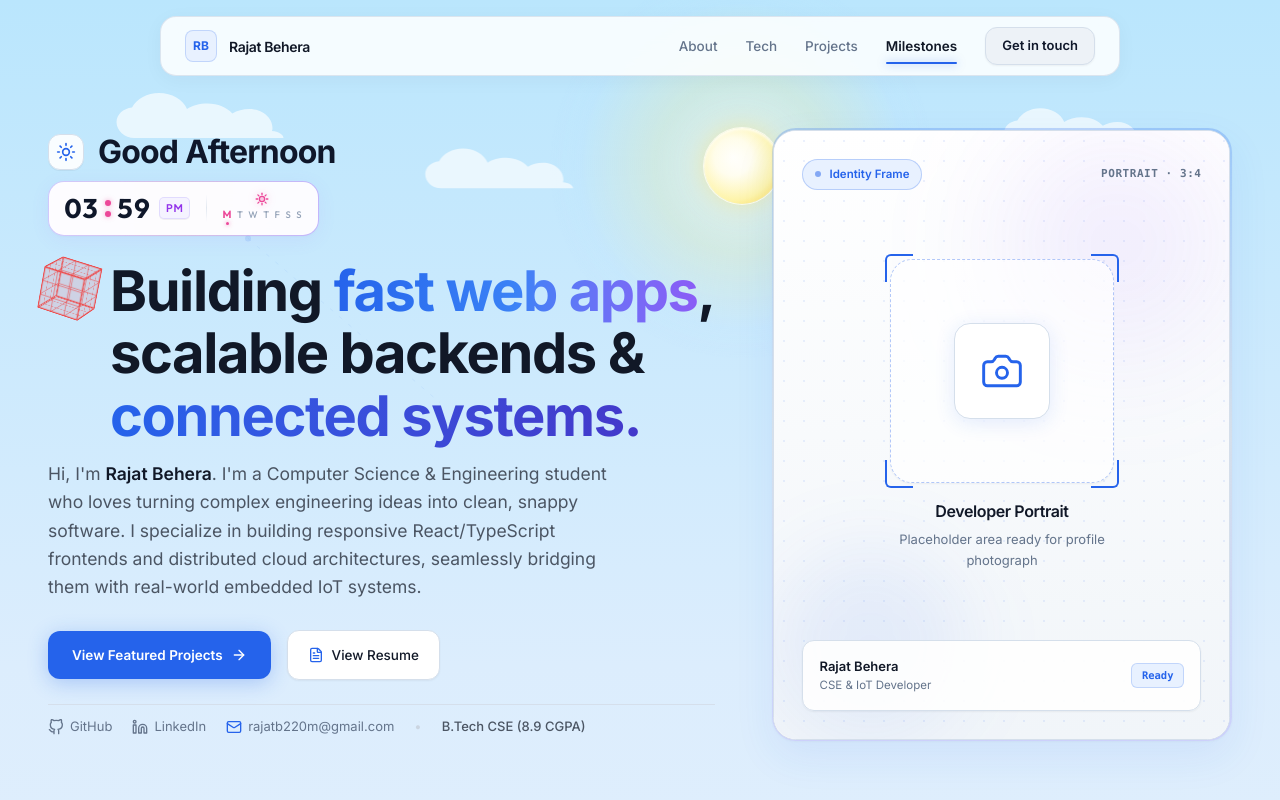
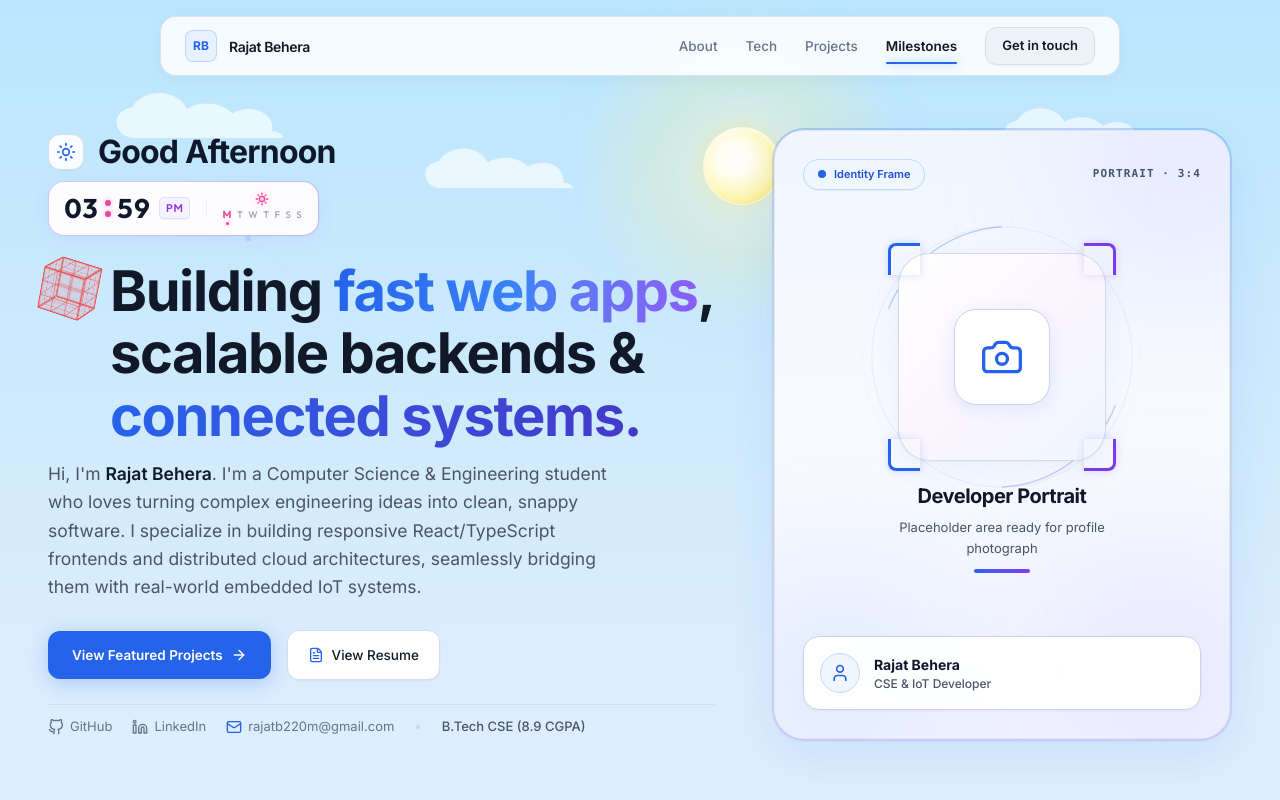
Before and after one commit to rajatbehera05/MyPortfolio, a React (Vite) app: page / in a window 1280 px wide. Shown: the top 800 px of the page. Built offline with nearby package versions, Linux system fonts and the light colour scheme.

Commit message:
Update Developer Portrait: remove cubes and refine identity frame

```diff
--- a/src/components/Hero.jsx
+++ b/src/components/Hero.jsx
@@ -1,6 +1,6 @@
 import React, { useRef } from 'react';
 import { motion, useMotionValue, useSpring, useTransform } from 'framer-motion';
-import { ArrowRight, FileText, Mail, Camera, Sunrise, Sun, Sunset } from 'lucide-react';
+import { ArrowRight, FileText, Mail, Camera, Sunrise, Sun, Sunset, User } from 'lucide-react';
 import WireframeCube from './WireframeCube';
 import DigitalTimeConsole from './DigitalTimeConsole';
 import { useTimeEnvironment } from '../hooks/useTimeEnvironment';
@@ -280,18 +280,18 @@ export default function Hero({ onExplore, onAbout, mousePos = { x: 0, y: 0 }, ti
               }}
               onMouseMove={handleCardMouseMove}
               onMouseLeave={handleCardMouseLeave}
-              className={`group relative w-full max-w-[380px] sm:max-w-[420px] lg:max-w-[440px] xl:max-w-[460px] aspect-[4/5] sm:aspect-[3/4] rounded-[24px] p-[1.5px] transition-shadow duration-300 ${
+              className={`group relative w-full max-w-[380px] sm:max-w-[420px] lg:max-w-[440px] xl:max-w-[460px] aspect-[4/5] sm:aspect-[3/4] rounded-[28px] sm:rounded-[32px] p-[2px] transition-shadow duration-300 ${
                 isNight
                   ? 'bg-gradient-to-b from-[#4F8CFF]/30 via-[rgba(150,180,230,0.15)] to-[#8B5CF6]/20 shadow-[0_20px_50px_rgba(8,20,38,0.7)] hover:shadow-[0_24px_60px_rgba(79,140,255,0.2)]'
-                  : 'bg-gradient-to-b from-[#2563EB]/25 via-[#D5DFEB] to-[#8B5CF6]/20 shadow-[0_16px_40px_rgba(37,99,235,0.08),0_1px_3px_rgba(0,0,0,0.04)] hover:shadow-[0_20px_50px_rgba(37,99,235,0.14),0_0_24px_rgba(139,92,246,0.12)]'
+                  : 'bg-gradient-to-b from-[#2563EB]/25 via-[#CBD5E1] to-[#8B5CF6]/25 shadow-[0_18px_45px_rgba(37,99,235,0.09),0_1px_3px_rgba(0,0,0,0.04)] hover:shadow-[0_22px_55px_rgba(37,99,235,0.14)]'
               }`}
             >
 
               {/* Inner Container */}
-              <div className={`w-full h-full rounded-[22.5px] overflow-hidden backdrop-blur-xl border transition-colors duration-300 relative flex flex-col ${
+              <div className={`w-full h-full rounded-[26px] sm:rounded-[30px] overflow-hidden backdrop-blur-xl border transition-colors duration-300 relative flex flex-col z-10 ${
                 isNight
                   ? 'bg-[#0D1B32]/95 border-[rgba(150,180,230,0.18)] group-hover:border-[#4F8CFF]/40'
-                  : 'bg-white/95 border-[#D5DFEB] group-hover:border-[#2563EB]/40'
+                  : 'bg-gradient-to-b from-[#F0F5FF] via-[#F8FAFF] to-[#F1F3FF] border-[#E2E8F0] group-hover:border-[#CBD5E1]'
               }`}>
 
                 {PROFILE_IMAGE_URL ? (
@@ -301,99 +301,173 @@ export default function Hero({ onExplore, onAbout, mousePos = { x: 0, y: 0 }, ti
                     className="w-full h-full object-cover object-center group-hover:scale-[1.02] transition-transform duration-500"
                   />
                 ) : (
-                  /* Clean Neutral Identity Frame */
+                  /* Clean Precision Identity Frame matching reference image */
                   <div className={`w-full h-full flex flex-col justify-between p-6 sm:p-7 relative select-none ${
                     isNight
                       ? 'bg-gradient-to-b from-[#0D1B32] via-[#091528] to-[#081426]'
-                      : 'bg-gradient-to-b from-white via-[#F8FAFC] to-[#F1F5F9]'
+                      : 'bg-gradient-to-b from-[#F0F5FF] via-[#F8FAFF] to-[#F1F3FF]'
                   }`}>
 
-                    {/* Subtle technical background grid */}
-                    <div
-                      aria-hidden="true"
-                      className="absolute inset-0 opacity-[0.35] pointer-events-none"
-                      style={{
-                        backgroundImage: `radial-gradient(${isNight ? 'rgba(79, 140, 255, 0.3)' : 'rgba(37, 99, 235, 0.25)'} 1px, transparent 1px)`,
-                        backgroundSize: '20px 20px',
-                      }}
-                    />
-
-                    {/* Subtle lavender/blue ambient illumination */}
-                    <div className="absolute top-0 right-0 w-56 h-56 rounded-full bg-[#8B5CF6]/10 blur-3xl pointer-events-none" />
-                    <div className="absolute bottom-0 left-0 w-48 h-48 rounded-full bg-[#2563EB]/8 blur-2xl pointer-events-none" />
+                    {/* Organic ambient pastel corner waves matching reference design */}
+                    {!isNight ? (
+                      <>
+                        <div className="absolute -bottom-10 -left-10 w-52 h-52 rounded-full bg-[#BFDBFE]/35 blur-3xl pointer-events-none" />
+                        <div className="absolute -bottom-12 -right-12 w-60 h-60 rounded-full bg-[#DDD6FE]/40 blur-3xl pointer-events-none" />
+                        <div className="absolute -top-14 -right-14 w-52 h-52 rounded-full bg-[#C7D2FE]/30 blur-3xl pointer-events-none" />
+                      </>
+                    ) : (
+                      <>
+                        <div className="absolute top-0 right-0 w-56 h-56 rounded-full bg-[#8B5CF6]/15 blur-3xl pointer-events-none" />
+                        <div className="absolute bottom-0 left-0 w-48 h-48 rounded-full bg-[#2563EB]/12 blur-2xl pointer-events-none" />
+                      </>
+                    )}
 
                     {/* Top Header inside card */}
                     <div className="relative z-10 flex items-center justify-between">
-                      <div className={`flex items-center gap-2 px-3 py-1.5 rounded-full border text-[11.5px] font-semibold ${
+                      <div className={`inline-flex items-center gap-2 px-3.5 py-1.5 rounded-full border text-[11px] font-semibold ${
                         isNight
                           ? 'bg-[#122442] border-[#4F8CFF]/30 text-[#4F8CFF]'
-                          : 'bg-[#E8F1FF] border-[#2563EB]/25 text-[#2563EB]'
+                          : 'bg-[#EFF6FF] border-[#BFDBFE] text-[#1D4ED8] shadow-2xs'
                       }`}>
-                        <span className={`w-1.5 h-1.5 rounded-full ${isNight ? 'bg-[#4F8CFF]' : 'bg-[#2563EB]'} animate-pulse`} />
+                        <span className={`w-2 h-2 rounded-full ${isNight ? 'bg-[#4F8CFF]' : 'bg-[#2563EB]'}`} />
                         <span>Identity Frame</span>
                       </div>
-                      <span className={`text-[11px] font-mono tracking-wider uppercase font-semibold ${
-                        isNight ? 'text-[#A9B8D0]' : 'text-[#64748B]'
+                      <span className={`text-[11px] font-mono tracking-widest uppercase font-semibold ${
+                        isNight ? 'text-[#A9B8D0]' : 'text-[#475569]'
                       }`}>
-                        Portrait · 3:4
+                        PORTRAIT · 3:4
                       </span>
                     </div>
 
-                    {/* Center Framed Focal Reticle */}
-                    <div className="relative z-10 my-auto flex flex-col items-center justify-center text-center space-y-4 py-6">
-                      {/* Precision Corner Framing Reticle */}
-                      <div className={`relative w-44 h-44 sm:w-56 sm:h-56 rounded-[22px] border border-dashed shadow-xs flex items-center justify-center transition-colors duration-300 ${
-                        isNight
-                          ? 'border-[#4F8CFF]/35 group-hover:border-[#4F8CFF]/60 bg-[#122442]/60'
-                          : 'border-[#2563EB]/35 group-hover:border-[#2563EB]/60 bg-white/70'
-                      }`}>
-                        {/* Precision corner brackets */}
-                        <div className={`absolute -top-1.5 -left-1.5 w-6 h-6 sm:w-7 sm:h-7 border-t-2 border-l-2 ${isNight ? 'border-[#4F8CFF]' : 'border-[#2563EB]'} rounded-tl-[6px]`} />
-                        <div className={`absolute -top-1.5 -right-1.5 w-6 h-6 sm:w-7 sm:h-7 border-t-2 border-r-2 ${isNight ? 'border-[#4F8CFF]' : 'border-[#2563EB]'} rounded-tr-[6px]`} />
-                        <div className={`absolute -bottom-1.5 -left-1.5 w-6 h-6 sm:w-7 sm:h-7 border-b-2 border-l-2 ${isNight ? 'border-[#4F8CFF]' : 'border-[#2563EB]'} rounded-bl-[6px]`} />
-                        <div className={`absolute -bottom-1.5 -right-1.5 w-6 h-6 sm:w-7 sm:h-7 border-b-2 border-r-2 ${isNight ? 'border-[#4F8CFF]' : 'border-[#2563EB]'} rounded-br-[6px]`} />
+                    {/* Center Framed Focal Area */}
+                    <div className="relative z-10 my-auto flex flex-col items-center justify-center text-center space-y-4 py-3 sm:py-4">
 
-                        {/* Aperture / Lens Icon Container */}
-                        <div className={`w-20 h-20 sm:w-24 sm:h-24 rounded-2xl border flex items-center justify-center group-hover:scale-105 transition-all duration-300 ${
+                      {/* Center Box with Orbital Ring */}
+                      <div className="relative flex items-center justify-center">
+
+                        {/* Subtle Orbital Tech Guide Rings (Thinner, less visual competition) */}
+                        <svg
+                          aria-hidden="true"
+                          className="absolute -inset-14 sm:-inset-16 w-[calc(100%+112px)] h-[calc(100%+112px)] sm:w-[calc(100%+128px)] sm:h-[calc(100%+128px)] pointer-events-none overflow-visible"
+                          viewBox="0 0 320 320"
+                        >
+                          <defs>
+                            <linearGradient id="orbitGradLight" x1="0%" y1="0%" x2="100%" y2="100%">
+                              <stop offset="0%" stopColor="#2563EB" stopOpacity="0.3" />
+                              <stop offset="60%" stopColor="#7C3AED" stopOpacity="0.25" />
+                              <stop offset="100%" stopColor="#E11D48" stopOpacity="0.2" />
+                            </linearGradient>
+                          </defs>
+
+                          {/* Outer faint dashed circular guide */}
+                          <circle
+                            cx="160"
+                            cy="160"
+                            r="132"
+                            fill="none"
+                            stroke="url(#orbitGradLight)"
+                            strokeWidth="0.8"
+                            strokeDasharray="3 6"
+                            opacity={isNight ? '0.2' : '0.25'}
+                          />
+
+                          {/* Thin subtle orbit ring */}
+                          <circle
+                            cx="160"
+                            cy="160"
+                            r="124"
+                            fill="none"
+                            stroke={isNight ? 'rgba(147, 197, 253, 0.12)' : 'rgba(99, 102, 241, 0.12)'}
+                            strokeWidth="0.75"
+                          />
+
+                          {/* Subtle upper-left accent orbital arc */}
+                          <path
+                            d="M 52 114 A 124 124 0 0 1 160 36"
+                            fill="none"
+                            stroke={isNight ? '#60A5FA' : '#2563EB'}
+                            strokeWidth="1.2"
+                            opacity={isNight ? '0.35' : '0.3'}
+                          />
+
+                          {/* Subtle lower-right accent orbital arc */}
+                          <path
+                            d="M 268 206 A 124 124 0 0 1 160 284"
+                            fill="none"
+                            stroke={isNight ? '#C084FC' : '#7C3AED'}
+                            strokeWidth="1.2"
+                            opacity={isNight ? '0.35' : '0.3'}
+                          />
+
+                          {/* Subtle orbital tracking node at ~2 o'clock */}
+                          <circle cx="238" cy="74" r="2.5" fill={isNight ? '#60A5FA' : '#2563EB'} opacity="0.4" />
+
+                          {/* Subtle orbital tracking node at ~8 o'clock */}
+                          <circle cx="82" cy="246" r="2.5" fill={isNight ? '#A78BFA' : '#7C3AED'} opacity="0.4" />
+                        </svg>
+
+                        {/* Strengthened Precision Corner Brackets (Vibrant Blue on Left, Rich Lavender on Right) */}
+                        <div className="absolute -top-2.5 -left-2.5 w-7 h-7 sm:w-8 sm:h-8 border-t-[3px] border-l-[3px] border-[#2563EB] rounded-tl-[8px] z-10 shadow-[0_0_8px_rgba(37,99,235,0.2)]" />
+                        <div className="absolute -bottom-2.5 -left-2.5 w-7 h-7 sm:w-8 sm:h-8 border-b-[3px] border-l-[3px] border-[#2563EB] rounded-bl-[8px] z-10 shadow-[0_0_8px_rgba(37,99,235,0.2)]" />
+                        <div className="absolute -top-2.5 -right-2.5 w-7 h-7 sm:w-8 sm:h-8 border-t-[3px] border-r-[3px] border-[#7C3AED] rounded-tr-[8px] z-10 shadow-[0_0_8px_rgba(124,58,237,0.2)]" />
+                        <div className="absolute -bottom-2.5 -right-2.5 w-7 h-7 sm:w-8 sm:h-8 border-b-[3px] border-r-[3px] border-[#7C3AED] rounded-br-[8px] z-10 shadow-[0_0_8px_rgba(124,58,237,0.2)]" />
+
+                        {/* Central Framed Square with improved contrast border and subtle glass gradient */}
+                        <div className={`relative w-44 h-44 sm:w-52 sm:h-52 rounded-[28px] sm:rounded-[32px] border flex items-center justify-center transition-all duration-300 ${
                           isNight
-                            ? 'bg-[#122442] border-[rgba(150,180,230,0.2)] text-[#4F8CFF] shadow-[0_4px_20px_rgba(79,140,255,0.15)] group-hover:border-[#4F8CFF]/50'
-                            : 'bg-white border-[#D5DFEB] text-[#2563EB] shadow-[0_4px_20px_rgba(37,99,235,0.12)] group-hover:border-[#2563EB]/40'
+                            ? 'bg-gradient-to-br from-[#122442] via-[#0F1D38] to-[#0D1B32] border-[#1E3A6E] shadow-[0_10px_32px_rgba(8,20,38,0.7)]'
+                            : 'bg-gradient-to-br from-white via-[#FAF5FF] to-[#EFF6FF] border-[#CBD5E1]/80 shadow-[0_10px_28px_rgba(37,99,235,0.06),0_1px_3px_rgba(0,0,0,0.04)]'
                         }`}>
-                          <Camera className="w-9 h-9 sm:w-11 sm:h-11 stroke-[1.6]" />
+                          {/* Inner Squircle Camera Container */}
+                          <div className={`w-20 h-20 sm:w-24 sm:h-24 rounded-[22px] border flex items-center justify-center group-hover:scale-105 transition-all duration-300 ${
+                            isNight
+                              ? 'bg-[#162C52] border-[#2563EB]/40 text-[#4F8CFF] shadow-[0_6px_24px_rgba(79,140,255,0.2)]'
+                              : 'bg-white shadow-[0_4px_16px_rgba(37,99,235,0.1)] border-[#C7D2FE] text-[#2563EB]'
+                          }`}>
+                            <Camera className="w-10 h-10 sm:w-11 sm:h-11 stroke-[1.8]" />
+                          </div>
                         </div>
+
                       </div>
 
-                      <div className="space-y-1.5">
-                        <div className={`text-[14.5px] sm:text-[16px] font-semibold tracking-tight ${
-                          isNight ? 'text-[#F1F5FF]' : 'text-[#111827]'
+                      {/* Text & Strengthened Dual-Color Divider Line */}
+                      <div className="space-y-1.5 pt-1">
+                        <div className={`text-[18px] sm:text-[20px] font-bold tracking-tight ${
+                          isNight ? 'text-[#F1F5FF]' : 'text-[#0F172A]'
                         }`}>
                           Developer Portrait
                         </div>
-                        <p className={`text-[12px] sm:text-[13px] max-w-[240px] leading-relaxed ${
-                          isNight ? 'text-[#A9B8D0]' : 'text-[#64748B]'
+                        <p className={`text-[12.5px] sm:text-[13px] max-w-[240px] leading-relaxed mx-auto font-normal ${
+                          isNight ? 'text-[#A9B8D0]' : 'text-[#475569]'
                         }`}>
                           Placeholder area ready for profile photograph
                         </p>
+
+                        {/* Dual-Color Accent Line (Vibrant Blue & Purple) */}
+                        <div className="w-14 h-1 rounded-full bg-gradient-to-r from-[#2563EB] to-[#7C3AED] mx-auto mt-2.5" />
                       </div>
+
                     </div>
 
-                    {/* Bottom Identity Plaque */}
-                    <div className={`relative z-10 p-3.5 sm:p-4 rounded-xl border shadow-xs ${
+                    {/* Bottom Identity Plaque (Crisp contrast border) */}
+                    <div className={`relative z-10 p-3.5 sm:p-4 rounded-2xl border shadow-xs backdrop-blur-md flex items-center gap-3.5 ${
                       isNight
                         ? 'bg-[#122442]/90 border-[rgba(150,180,230,0.18)]'
-                        : 'bg-white/90 border-[#D5DFEB]'
+                        : 'bg-white/95 border border-[#CBD5E1] shadow-xs'
                     }`}>
-                      <div className="flex items-center justify-between text-[11.5px] sm:text-[12px]">
-                        <div>
-                          <div className={`font-semibold text-[12.5px] sm:text-[13px] ${isNight ? 'text-[#F1F5FF]' : 'text-[#111827]'}`}>Rajat Behera</div>
-                          <div className={`text-[11px] sm:text-[11.5px] ${isNight ? 'text-[#A9B8D0]' : 'text-[#64748B]'}`}>CSE &amp; IoT Developer</div>
-                        </div>
-                        <span className={`px-2.5 py-1 rounded-md border text-[10.5px] font-mono font-bold ${
-                          isNight
-                            ? 'bg-[#0D234A] border-[#4F8CFF]/30 text-[#4F8CFF]'
-                            : 'bg-[#E8F1FF] border-[#2563EB]/20 text-[#2563EB]'
-                        }`}>
-                          Ready
+                      <div className={`w-10 h-10 rounded-full border flex items-center justify-center shrink-0 ${
+                        isNight
+                          ? 'bg-[#0D234A] border-[#4F8CFF]/30 text-[#4F8CFF]'
+                          : 'bg-[#EFF6FF] border-[#BFDBFE] text-[#2563EB]'
+                      }`}>
+                        <User className="w-5 h-5 stroke-[2]" />
+                      </div>
+                      <div className="flex flex-col text-left">
+                        <span className={`font-bold text-[13.5px] sm:text-[14px] ${isNight ? 'text-[#F1F5FF]' : 'text-[#0F172A]'}`}>
+                          Rajat Behera
+                        </span>
+                        <span className={`text-[11.5px] sm:text-[12px] font-medium ${isNight ? 'text-[#A9B8D0]' : 'text-[#475569]'}`}>
+                          CSE &amp; IoT Developer
                         </span>
                       </div>
                     </div>
```
